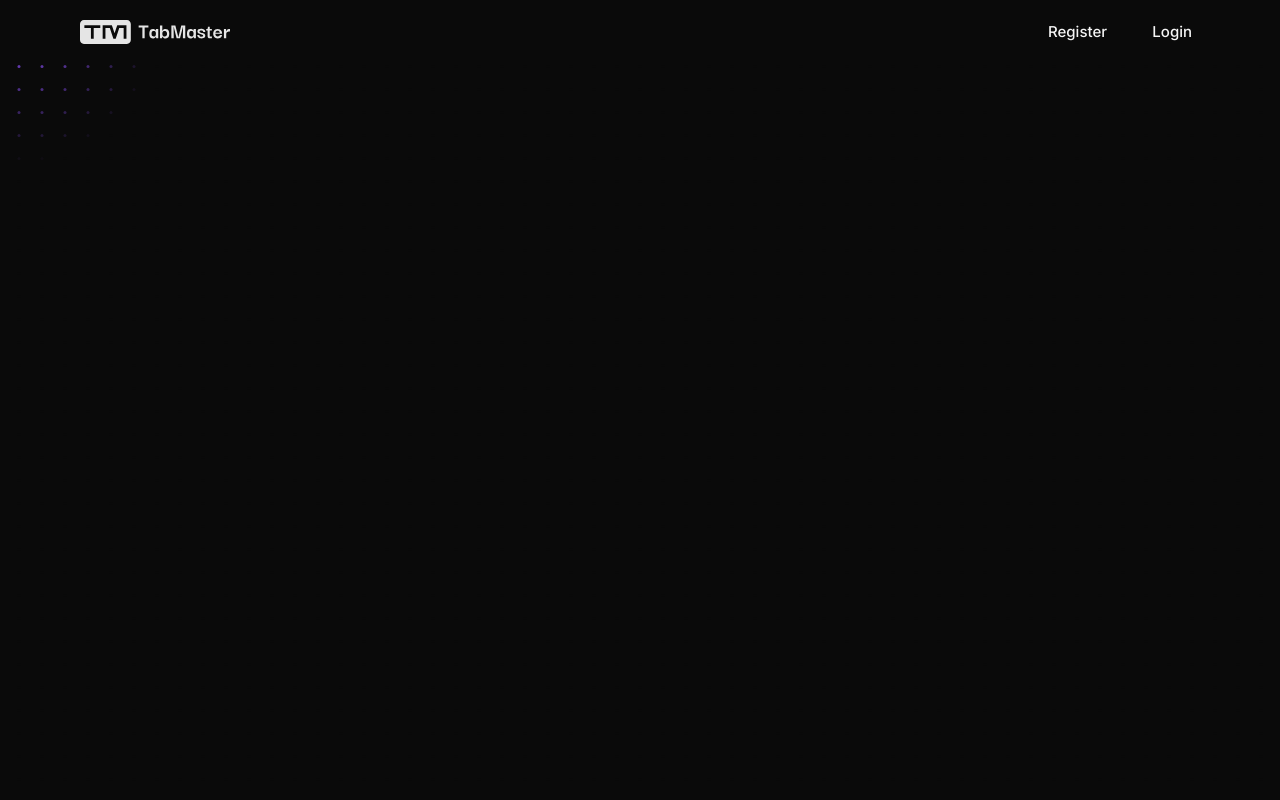
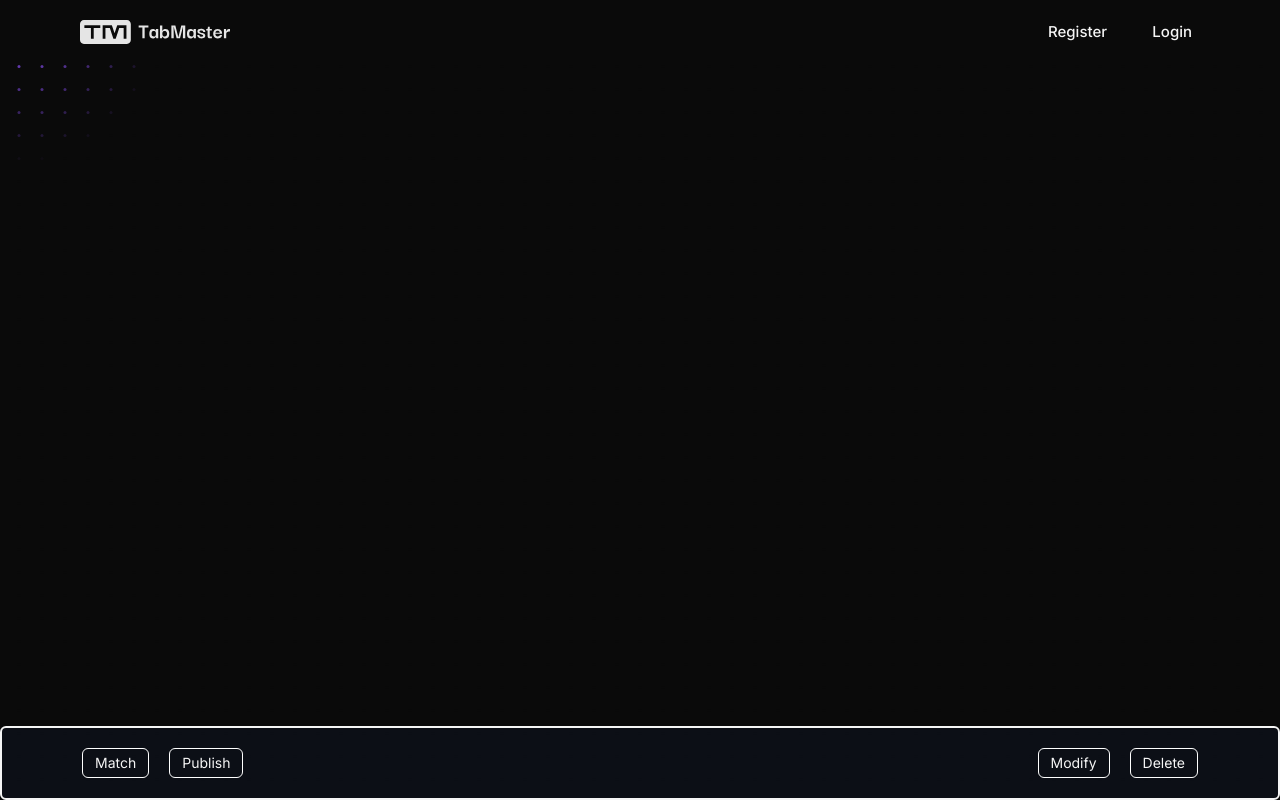
Before and after one commit to Ferdus615/TabMaster, a Next.js app: page /demo in a window 1280 px wide. Built offline with nearby package versions, Linux system fonts and the light colour scheme.

Commit message:
Modified SButton created for Demo

```diff
--- a/components/DemoComponents/DemoFooter.jsx
+++ b/components/DemoComponents/DemoFooter.jsx
@@ -1,9 +1,21 @@
 import React from "react";
 import Image from "next/image";
+import SButton from "../Button/SButton";
 
 const DemoFooter = () => {
   return (
-    <footer className="fixed top-0 left-0 z-100 w-full border-2 bg-[#0a0a0a] p-5 sm:px-10 md:px-10 lg:px-20"></footer>
+    <footer className="fixed bottom-0 left-0 z-100 w-full border-2 rounded-md bg-persian/40 p-5 sm:px-10 md:px-10 lg:px-20">
+      <div className="flex justify-between">
+        <div className="flex gap-5">
+          <SButton text="Match" />
+          <SButton text="Publish" />
+        </div>
+        <div className="flex gap-5">
+          <SButton text="Modify" />
+          <SButton text="Delete" />
+        </div>
+      </div>
+    </footer>
   );
 };
 
--- a/components/button/SButton.jsx
+++ b/components/button/SButton.jsx
@@ -14,8 +14,8 @@ const SButton = ({
       className={`${
         selected
           ? "bg-sky text-persian hover:border-persian"
-          : "bg-persian hover:bg-persian border-zinc-border"
-      } px-2 py-1 rounded-full border-2 text-sm font-regular flex justify-center transition
+          : "bg-transparent hover:bg-slate-700 border-white"
+      } px-3 py-1 rounded-md border-1 text-sm font-regular flex justify-center transition
       hover:cursor-pointer ${className}`}
     >
       {text}
```
